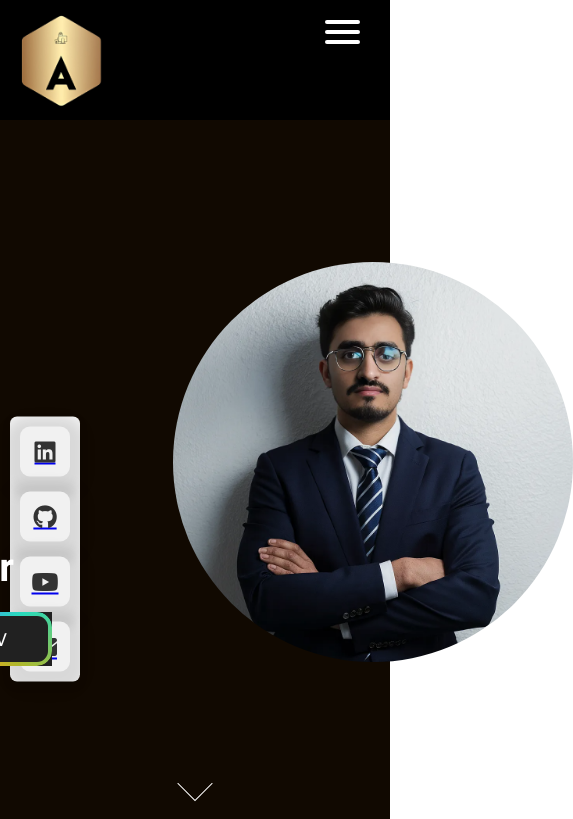
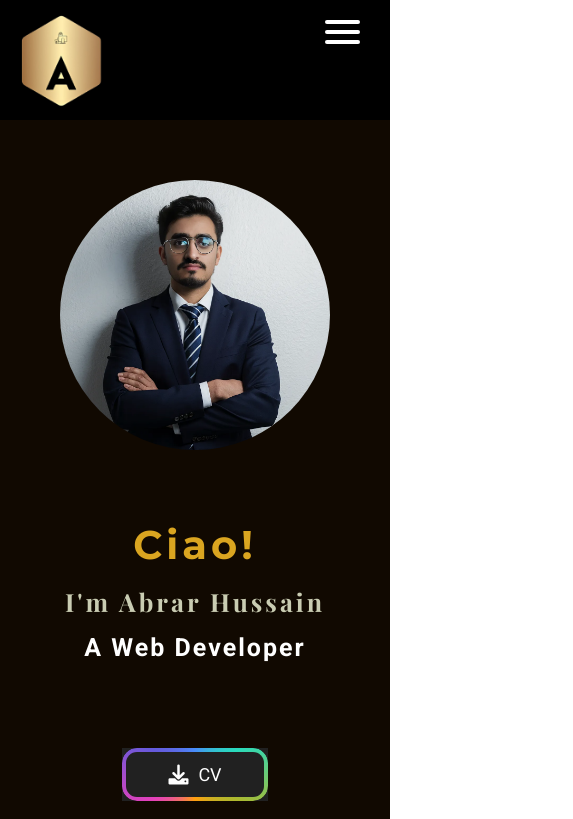
Before and after one commit to MahrAbrarThind/mahr_abrar_portfolio, a React (Create React App) app: page / in a window 390 px wide. Shown: the top 819 px of the page, 573 px wide, since content can reach past the window. Built offline with nearby package versions, Linux system fonts and the light colour scheme.

Commit message:
Added Responsiveness For Home Page

```diff
--- a/src/CSS/home.css
+++ b/src/CSS/home.css
@@ -6,17 +6,9 @@
   justify-content: center;
   gap: 200px;
   padding-top: 80px;
-  /* padding: 80px; */
   height: 100vh;
-  /* background-color: #03031f; */
-  /* background-color: #000014; */
-  /* background-color: #05050e; */
-
-  /* background-color: #191f36; */
-
-  /* background-color: #1a1a2e; */
-
   color: white;
+  position: relative;
 }
 
 .textContainer {
@@ -41,25 +33,17 @@
   font-size: 50px;
   font-weight: bold;
   text-align: center;
-  /* font-family: 'Raleway', sans-serif; */
-  /* font-family: 'Roboto', sans-serif; */
   font-family: 'Montserrat', sans-serif;
   height: 50px;
-  /* color: #adb660; */
-  /* color: rgb(65, 204, 65); */
 }
 
 .name {
   font-size: 40px;
   font-weight: bold;
-  color: white;
+  color: #c9ccb2;
   text-align: center;
   letter-spacing: 3px;
-  color: #c9ccb2;
-
   font-family: 'Playfair Display', serif;
-  /* font-family: 'Open Sans', sans-serif; */
-  /* font-family: 'Roboto', sans-serif; */
 }
 
 .skill {
@@ -68,25 +52,14 @@
   height: 100px;
   text-align: center;
   letter-spacing: 2px;
-
-  /* color: #d2d5b5; */
   color: white;
-
-  /* font-family: 'Roboto', sans-serif; */
   font-family: 'Roboto', sans-serif;
 }
 
-
-
-
-
 .buttons {
-  /* margin-top: 10px; */
   display: flex;
   gap: 25px;
 }
-
-
 
 .button {
   cursor: pointer;
@@ -115,13 +88,7 @@
   height: 100%;
   padding: var(--border-width);
   border-radius: var(--border-radius);
-  background-image: conic-gradient(#488cfb,
-      #29dbbc,
-      #acb92f,
-      #ff9f0e,
-      #e440bb,
-      #655adc,
-      #488cfb);
+  background-image: conic-gradient(#488cfb, #29dbbc, #acb92f, #ff9f0e, #e440bb, #655adc, #488cfb);
   -webkit-mask-image: var(--m-i), var(--m-i);
   mask-image: var(--m-i), var(--m-i);
   -webkit-mask-origin: var(--m-o);
@@ -165,11 +132,9 @@
 
 .button span i {
   font-size: 20px;
-  /* Adjust icon size */
   transition: transform 0.5s ease-in-out;
 }
 
-/* Animation for download button */
 .download-button:hover span i {
   animation: arrow-move 1s ease-in-out forwards;
 }
@@ -195,7 +160,6 @@
   }
 }
 
-/* Animation for eye button */
 .eye-button:hover span i {
   animation: blink 0.7s steps(1);
 }
@@ -211,11 +175,6 @@
     transform: scaleY(0.1);
   }
 }
-
-
-
-
-
 
 .scroll-button {
   position: absolute;
@@ -243,25 +202,19 @@
   animation: bounce 1.2s infinite 0.09s;
 }
 
-
 @keyframes bounce {
 
   0%,
   100% {
     transform: translateY(0) rotate(45deg);
     border-width: 1px;
-    /* border-color: transparent; */
   }
 
   50% {
     transform: translateY(20px) rotate(45deg);
     border-width: 2px;
-
   }
 }
-
-
-
 
 .socialMediaBar {
   position: absolute;
@@ -274,8 +227,7 @@
   box-shadow: 0 4px 8px rgba(0, 0, 0, 0.1);
   padding: 10px;
   background-color: #f1f1f1;
-  border-radius:7px;
-
+  border-radius: 7px;
 }
 
 .socialMediaBar a {
@@ -298,3 +250,83 @@
   color: #333;
   font-size: 24px;
 }
+
+/* Responsiveness Code is here */
+@media (max-width: 1300px) {
+  .homeContainer {
+    flex-direction: column-reverse;
+    gap: 70px;
+    padding-top: 180px;
+    height: auto;
+    justify-content: flex-start;
+  }
+
+  .textContainer {
+    width: 80%;
+  }
+
+  .homeContainer img {
+    width: 300px;
+    height: 300px;
+  }
+
+  .hello {
+    font-size: 40px;
+
+  }
+
+  .name {
+    font-size: 30px;
+  }
+
+  .skill {
+    font-size: 30px;
+  }
+
+  .buttons {
+    flex-direction: column;
+    gap: 20px;
+  }
+
+  .socialMediaBar {
+    position: static;
+    display: flex;
+    flex-direction: row;
+    justify-content: center;
+    gap: 10px;
+    box-shadow: none;
+    padding: 0;
+    background-color: transparent;
+  }
+
+  .socialMediaBar a {
+    width: 40px;
+    height: 40px;
+  }
+
+  .scroll-button {
+    position: none;
+    display: none;
+  }
+}
+
+@media (max-width:400px) {
+  .homeContainer img {
+    width: 270px;
+    height: 270px;
+  }
+
+  .hello {
+    font-size: 40px;
+
+  }
+
+  .name {
+    font-size: 25px;
+  }
+
+  .skill {
+    font-size: 25px;
+  }
+
+}
```
